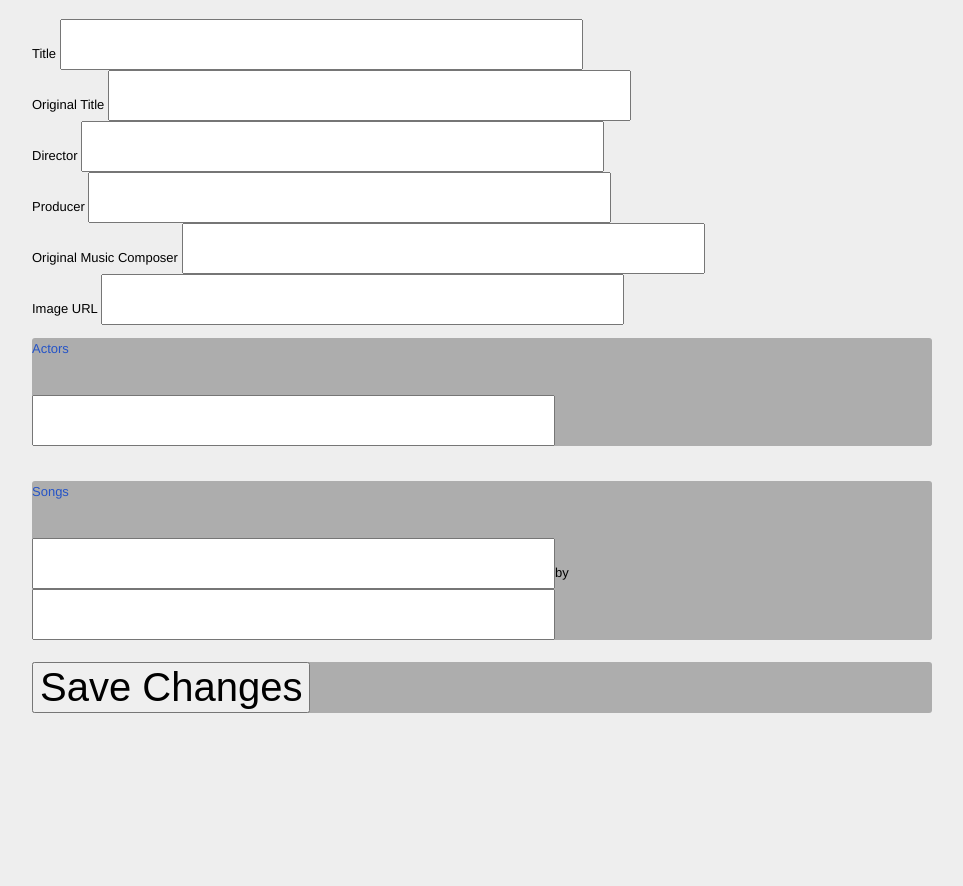
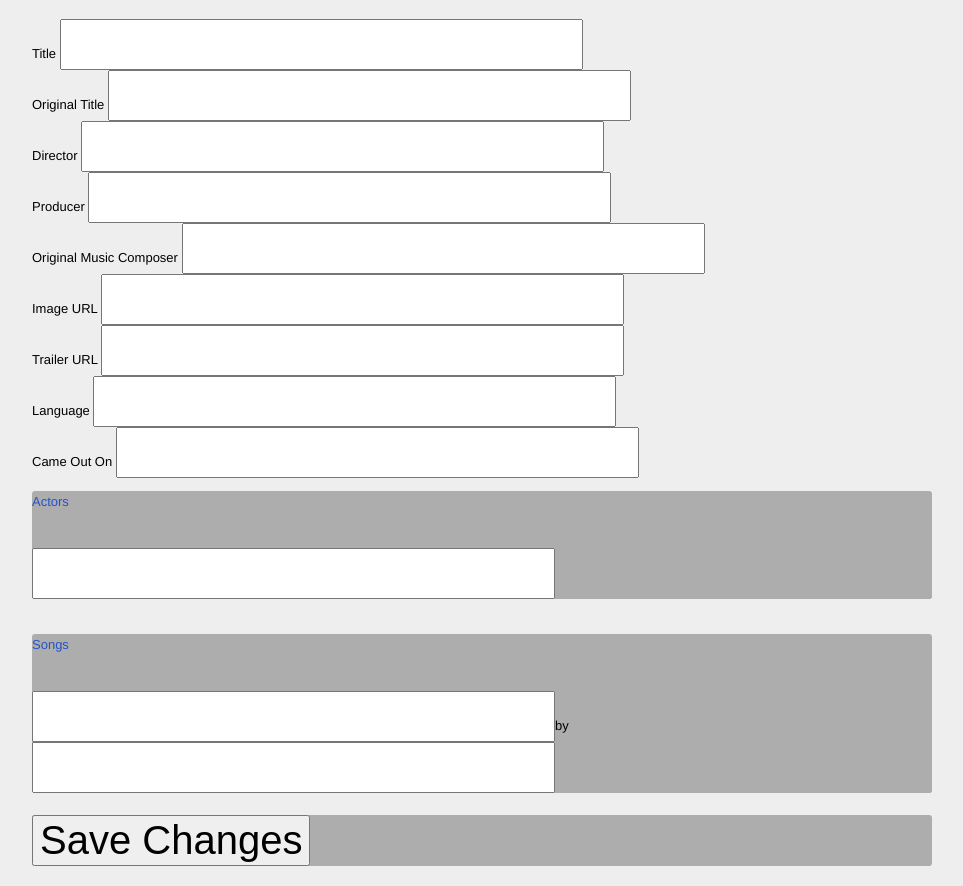
Before and after one commit to Cr0c/findOST, a Django app: template ost/templates/findost/editform.html in a window 1280 px wide. Shown: the part 277-1163 px from the top of the page, without its empty margins (158-1121 px from the left). Before the commit the page ends 990 px from the top, so only its background shows below. Run offline with Django 3.2, Linux system fonts and the light colour scheme; the template is opened without the code that fills it, so the values that code supplies are empty.

Commit message:
more edit fields

```diff
--- a/ost/templates/findost/editform.html
+++ b/ost/templates/findost/editform.html
@@ -38,11 +38,16 @@
 				Show : {{obj.show.title}}
 				<div>season : {{obj.seasonnb}}, episode : {{obj.number}}</div>
 			</p>
-			{% endif %}
+			<label for="title">Title</label>
+			<input name="title" id="title" type="text" value="{{obj.title}}"/>
+
+
+			{% else %}
 
 			<label for="title">Title</label>
-			<input name="title" id="title" type="text" value="{{obj.title}}" required />
+			<input name="title" id="title" type="text" value="{{obj.title}}" required/>
 
+			{% endif %}
 			<br/>
 
 
@@ -98,6 +103,41 @@
 				<input name="imageurl" id="imageurl" type="text" />
 				{% endif %}
 			{% endif %}
+			<br/>
+
+			{% if not obj.show %}
+				<label for="trailerurl">Trailer URL</label>
+				{% if obj.director %}
+				<input name="trailerurl" id="trailerurl" type="text" value="{{obj.trailerurl}}" />
+				{% else %}
+				<input name="trailerurl" id="trailerurl" type="text" />
+				{% endif %}
+			{% endif %}
+			<br/>
+
+				<label for="language">Language</label>
+			{% if obj.show %}
+				{% if obj.show.language %}
+				<input name="language" id="language" type="text" value="{{obj.show.language}}" />
+				{% else %}
+				<input name="language" id="language" type="text" />
+				{% endif %}
+			{% else %}
+				{% if obj.language %}
+				<input name="language" id="language" type="text" value="{{obj.language}}" />
+				{% else %}
+				<input name="language" id="language" type="text" />
+				{% endif %}
+			{% endif %}
+			<br/>
+
+			<label for="yearout">Came Out On </label>
+			{% if obj.cameouton %}
+			<input name="yearout" id="yearout" type="text" value="{{obj.cameouton.year}}" />
+			{% else %}
+			<input name="yearout" id="yearout" type="text" />
+			{% endif %}
+
 			<br/>
 
 
```
Also changed, not shown: ost/findost/views.py (+4 -3 lines), 4 other files.
